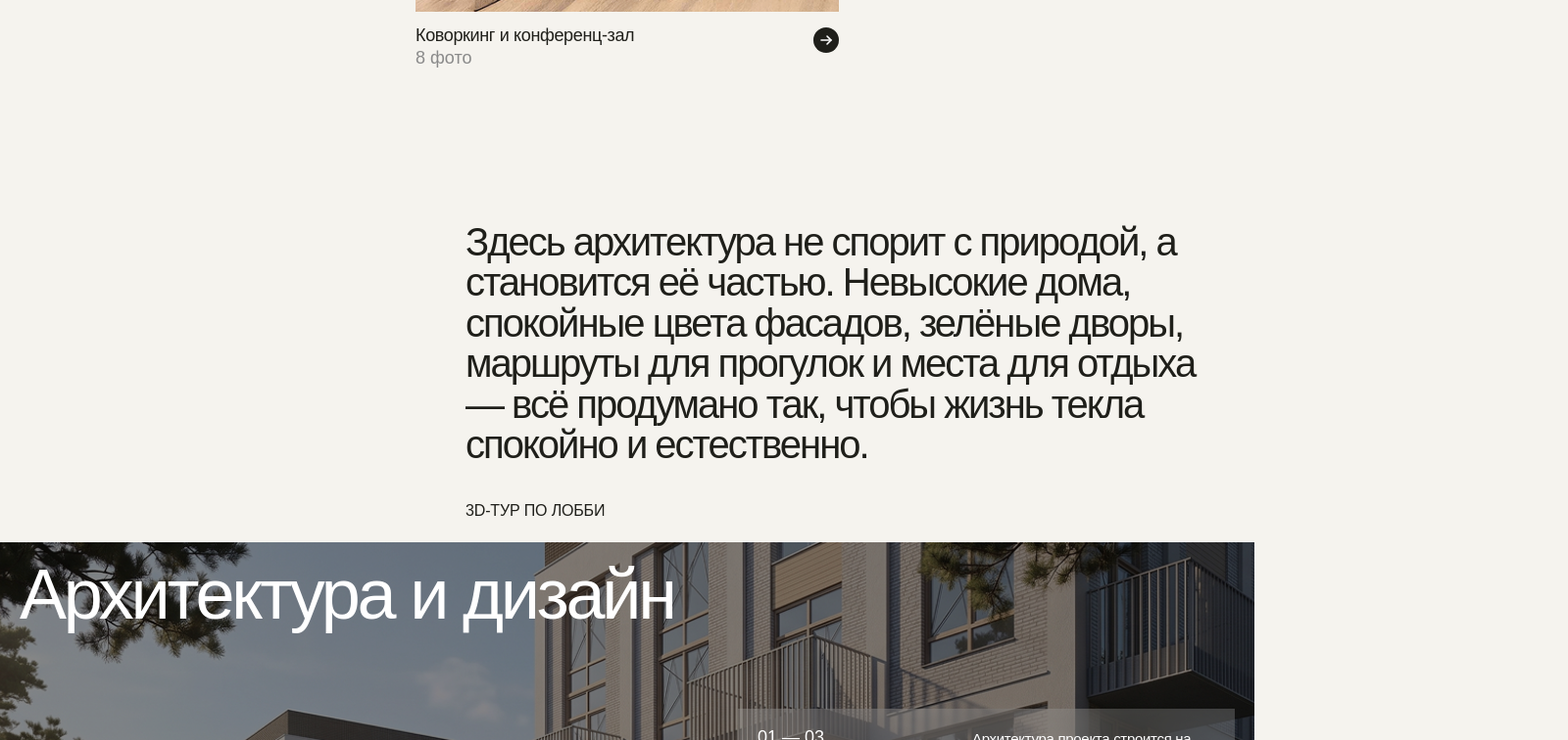
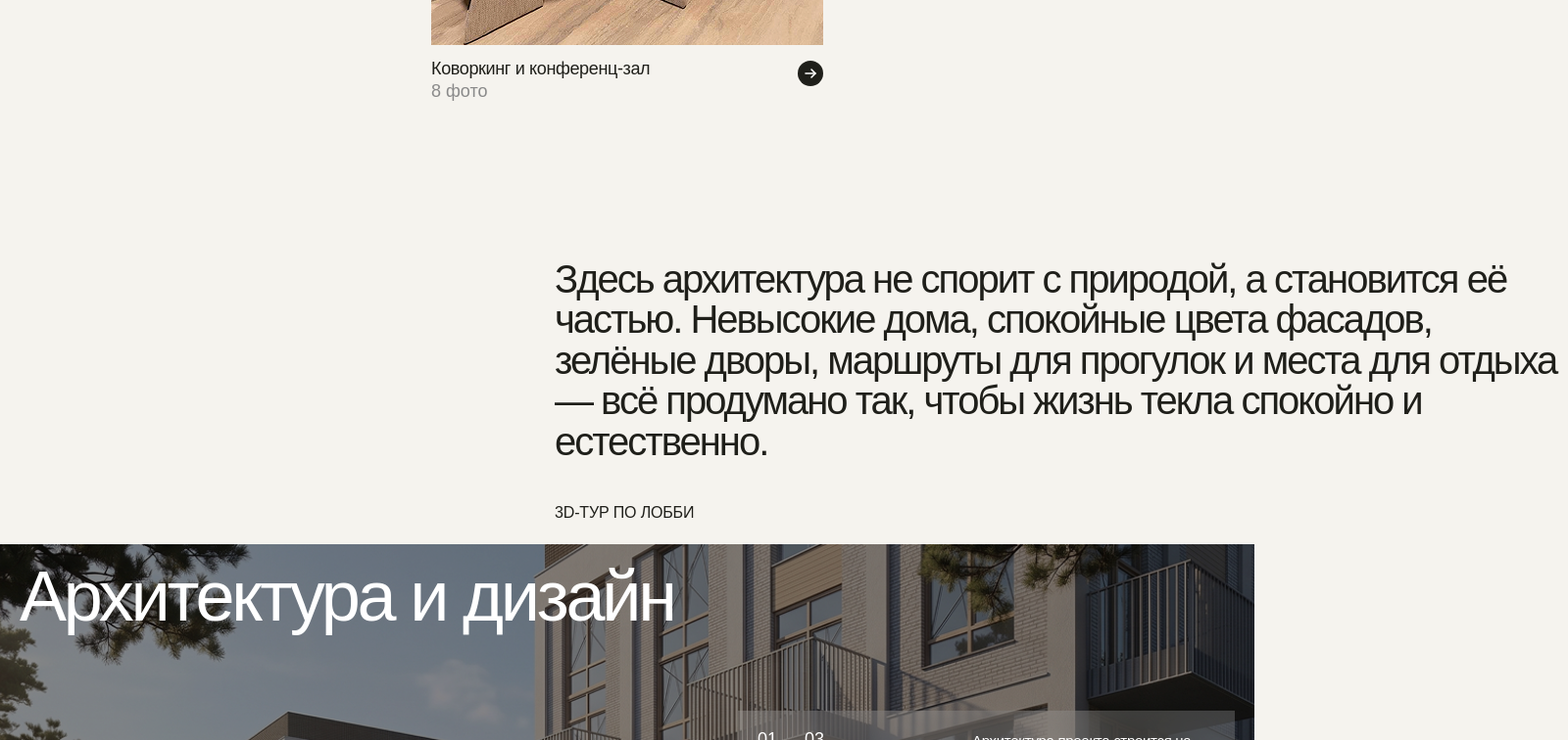
Before and after one commit to nstopack-crypto/istok-site, a Next.js app: page / in a window 1280 px wide. Shown: the part 3772-4528 px from the top of the page at 98% size, 1600 px wide, since content can reach past the window. Built offline with nearby package versions, Linux system fonts and the light colour scheme.

Commit message:
Adjust infrastructure card heights and text block layout

```diff
--- a/components/Infrastructure.tsx
+++ b/components/Infrastructure.tsx
@@ -16,6 +16,7 @@ const galleries: GalleryItem[] = [
     title: "Комната для йоги и танцев",
     countLabel: "8 фото",
     preview: "/images/infra-yoga-cover.jpg",
+    cardHeight: 373,
     images: [
       "/images/infra-yoga-1.jpg",
       "/images/infra-yoga-2.jpg",
@@ -31,7 +32,7 @@ const galleries: GalleryItem[] = [
     title: "Коворкинг и конференц-зал",
     countLabel: "8 фото",
     preview: "/images/infra-coworking-cover.jpg",
-    cardHeight: 468,
+    cardHeight: 500,
     images: [
       "/images/infra-coworking-1.jpg",
       "/images/infra-coworking-2.jpg",
@@ -47,6 +48,7 @@ const galleries: GalleryItem[] = [
     title: "Комната матери и ребенка",
     countLabel: "8 фото",
     preview: "/images/infra-mother-cover.jpg",
+    cardHeight: 373,
     images: [
       "/images/infra-mother-1.jpg",
       "/images/infra-mother-2.jpg",
@@ -62,6 +64,7 @@ const galleries: GalleryItem[] = [
     title: "Лобби и гостевая зона",
     countLabel: "8 фото",
     preview: "/images/infra-lobby-cover.jpg",
+    cardHeight: 373,
     images: [
       "/images/infra-lobby-1.jpg",
       "/images/infra-lobby-2.jpg",
@@ -280,9 +283,9 @@ export default function Infrastructure() {
 
   return (
     <>
-      <section className="bg-[#f5f3ee] py-[20px]">
+      <section className="bg-[#f5f3ee] pt-[20px]">
         <div className="w-full px-[20px]">
-          <div className="mb-[150px] md:mb-[188px]">
+          <div className="mb-[190px]">
             <h2 className="max-w-[980px] text-[54px] font-medium leading-[0.92] tracking-[-0.06em] text-[#1f1f1a] md:text-[88px]">
               Клубная инфраструктура
             </h2>
@@ -320,10 +323,9 @@ export default function Infrastructure() {
             </div>
           </div>
 
-          <div className="grid grid-cols-1 items-start gap-x-[20px] gap-y-[32px] md:grid-cols-[384px_1fr_384px]">
+          <div className="grid grid-cols-1 items-start gap-x-[20px] gap-y-[32px] md:grid-cols-[1fr_1fr_1fr]">
             {visibleCards.map((gallery) => {
               const realIndex = galleries.findIndex((g) => g.title === gallery.title);
-              const isTall = gallery.title === "Коворкинг и конференц-зал";
 
               return (
                 <article key={gallery.title}>
@@ -333,9 +335,8 @@ export default function Infrastructure() {
                     className="group block w-full text-left"
                   >
                     <div
-                      className={`relative mb-[14px] w-full overflow-hidden bg-[#e8e3dc] ${
-                        isTall ? "h-[468px]" : "h-[373px]"
-                      }`}
+                      className="relative mb-[14px] w-full overflow-hidden bg-[#e8e3dc]"
+                      style={{ height: gallery.cardHeight ?? 373 }}
                     >
                       <Image
                         src={gallery.preview}
@@ -366,8 +367,9 @@ export default function Infrastructure() {
             })}
           </div>
 
-          <div className="ml-auto mt-[156px] max-w-[785px]">
-            <p className="max-w-[785px] text-[40px] font-medium leading-[1.04] tracking-[-0.05em] text-[#1f1f1a]">
+          <div className="relative mt-[160px] h-[291px]">
+            <div className="absolute left-[546px] top-0 w-[1034px]">
+              <p className="text-[40px] font-medium leading-[1.04] tracking-[-0.05em] text-[#1f1f1a]">
                 Здесь архитектура не спорит с природой, а становится её частью.
                 Невысокие дома, спокойные цвета фасадов, зелёные дворы, маршруты
                 для прогулок и места для отдыха — всё продумано так, чтобы жизнь
@@ -376,10 +378,11 @@ export default function Infrastructure() {
 
               <a
                 href="#"
-              className="mt-[34px] inline-block text-[16px] font-medium uppercase tracking-[-0.01em] text-[#1f1f1a] underline decoration-[#cfd3b3] underline-offset-[6px]"
+                className="mt-[40px] inline-block text-[16px] font-medium uppercase tracking-[-0.01em] text-[#1f1f1a] underline decoration-[#cfd3b3] underline-offset-[6px]"
               >
                 3D-тур по лобби
               </a>
+            </div>
           </div>
         </div>
       </section>
@@ -405,7 +408,7 @@ export default function Infrastructure() {
                     e.stopPropagation();
                     closeGallery();
                   }}
-                  className="transition hover:opacity-60"
+                  className="relative z-[120] -mr-[8px] -mt-[8px] flex h-[44px] w-[44px] items-center justify-center transition hover:opacity-60"
                   aria-label="Закрыть"
                 >
                   <CloseIcon />
```
Lines whose indentation alone changed are shown as unchanged.
